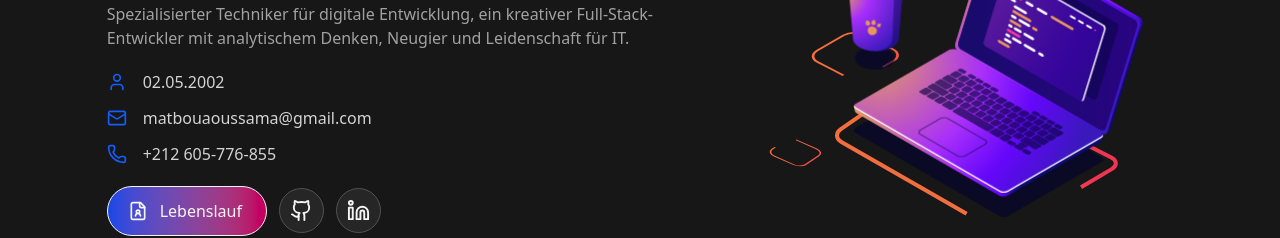
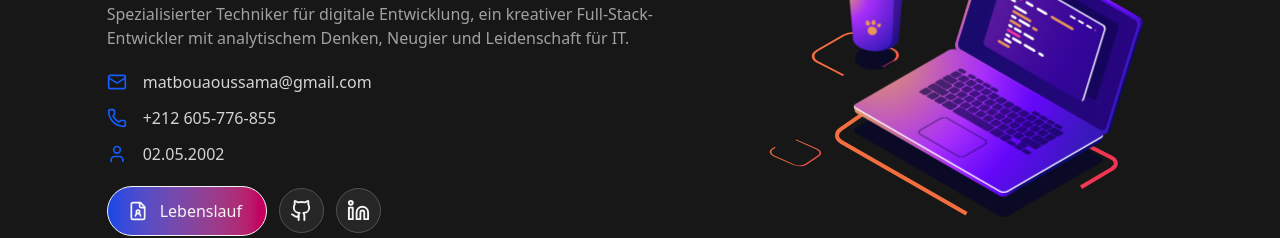
Before and after one commit to Matboua/portfolio, a React (Vite) app: page / in a window 1280 px wide. Shown: the part 380-618 px from the top of the page. Built offline with nearby package versions, Linux system fonts and the light colour scheme.

Commit message:
refactor HeroSection component to reorder user birthday display for improved layout consistency

```diff
--- a/src/components/HeroSection.jsx
+++ b/src/components/HeroSection.jsx
@@ -68,11 +68,6 @@ export default function HeroSection() {
 					</div>
 					<div className="flex flex-col gap-3">
 						<div className="flex gap-4 items-center">
-							<User size={20} className="text-blue-600" />
-
-							<p>{t("hero.birthday")}</p>
-						</div>
-						<div className="flex gap-4 items-center">
 							<Mail size={20} className="text-blue-600" />
 							<a href="mailto:matbouaoussama@gmail.com">
 								matbouaoussama@gmail.com
@@ -82,7 +77,12 @@ export default function HeroSection() {
 							<Phone size={20} className="text-blue-600" />
 							<a href="tel:+212605776855">+212 605-776-855</a>
 						</div>
+						<div className="flex gap-4 items-center">
+							<User size={20} className="text-blue-600" />
+							<p>{t("hero.birthday")}</p>
+						</div>
 					</div>
+
 					<div className="flex gap-3 items-center">
 						<a
 							href={cvFiles[i18n.language]}
```
